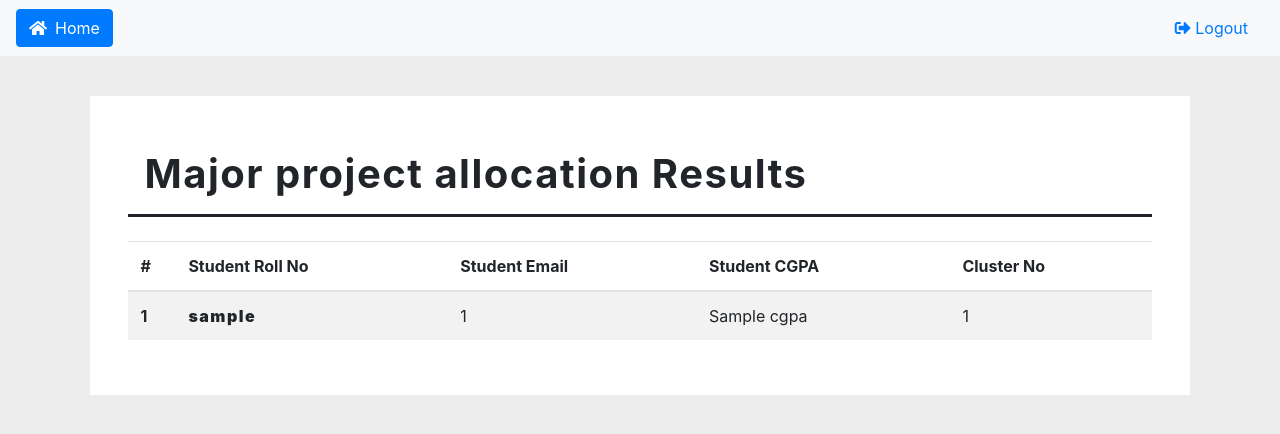
After one commit to sanjeevholla26/IT303_Btech_Guide_Allocator, a Django app: template alloc/allocator/templates/allocator/event_result.html in a window 1280 px wide. The commit adds this page. Shown: the top 434 px of the page. Run offline with Django 4.2, Linux system fonts and the light colour scheme; a user stored in the database is signed in; tables that the repository leaves empty hold one stand-in row (values such as "Sample post"); the template is opened without the code that fills it: most values are stand-ins (such as "Sample title", 1, 10 or a date in 2020); data that the repository does not hold is empty.

Commit message:
show results to faculty

```diff
--- /dev/null
+++ b/alloc/allocator/templates/allocator/event_result.html
@@ -0,0 +1,70 @@
+{% extends './login_layout.html' %}
+{% load static %}
+{% block head %}
+<meta charset="UTF-8" />
+<meta http-equiv="X-UA-Compatible" content="IE=edge" />
+<meta name="viewport" content="width=device-width, initial-scale=1.0" />
+{%endblock%}
+{%block title%} Result of allocation {%endblock%}
+
+{% block body %}
+    <div class="reg-userform">
+        <h1>Major project allocation Results</h1>
+        <table class="table table-striped">
+            <thead>
+            <tr>
+                <th scope="col">#</th>
+                <th scope="col">Student Roll No</th>
+                <th scope="col">Student Email</th>
+                <th scope="col">Student CGPA</th>
+                <th scope="col">Cluster No</th>
+            </tr>
+            </thead>
+            <tbody>
+            {% for choice in allocated_choices %}
+                <tr>
+                    <th scope="row" style="width: 3rem;">{{forloop.counter}}</th>
+                    <td style="font-weight: bolder; letter-spacing: 1.5px;"><strong>{{choice.student.user.username}}</strong></td>
+                    <td>{{choice.student.user.eduMailID}}</td>
+                    <td>{{choice.student.cgpa}}</td>
+                    <td>{{choice.cluster_number}}</td>
+                </tr>
+            {% endfor %}
+            </tbody>
+        </table>
+    </div>
+    <style>
+        .reg-userform {
+            background: white;
+            padding: 3%;
+            max-width: 1100px;
+            margin: auto;
+            border-radius: 0;
+            filter: none;
+        }
+
+        .reg-userform>h1 {
+            font-weight: bolder;
+            letter-spacing: 1.5px;
+            border-bottom: solid;
+            padding: 1rem;
+            margin-bottom: 1.5rem;
+        }
+
+        .reg-userform>h5 {
+            font-weight: bolder;
+            margin-left: 2%;
+        }
+
+        .reg-userform-form {
+            max-width: 600px;
+            margin-left: 2%;
+            margin-top: 2rem;
+        }
+
+        p {
+            margin-left: 3%;
+            margin-top: 1rem;
+        }
+    </style>
+    {% endblock %}
--- a/alloc/allocator/templates/allocator/login_layout.html
+++ b/alloc/allocator/templates/allocator/login_layout.html
@@ -63,6 +63,9 @@
                 {% if request.user|has_permission:'show_all_clashes,allocator' %}
                 <li class="nav-item"><a class="nav-link" href="{% url 'show_all_clashes' %}">All clashes</a></li>
                 {% endif %}
+                {% if request.user|has_permission:'eligible_events,allocator' %}
+                <li class="nav-item"><a class="nav-link" href="{% url 'eligible_events' %}">Faculty Dashboard</a></li>
+                {% endif %}
             </ul>
             <a class="nav-link" href="{% url 'logout' %}">
                 <i class="fas fa-sign-out-alt"></i> Logout
--- a/alloc/allocator/urls.py
+++ b/alloc/allocator/urls.py
@@ -18,4 +18,6 @@ urlpatterns = [
     path("reset_allocation/<int:id>/", views.reset_allocation, name="reset_allocation"),
     path("show_all_clashes/", views.show_all_clashes, name="show_all_clashes"),
     path("resolve_clash/<int:id>", views.resolve_clash, name="resolve_clash"),
+    path("eligible_events", views.eligible_events, name="eligible_events"),
+    path("event_results/<int:id>", views.event_results, name="event_results")
 ]
```
Also changed, not shown: alloc/allocator/templates/allocator/eligible_events.html (added, +71 -0 lines), alloc/allocator/views.py (+27 -0 lines).
